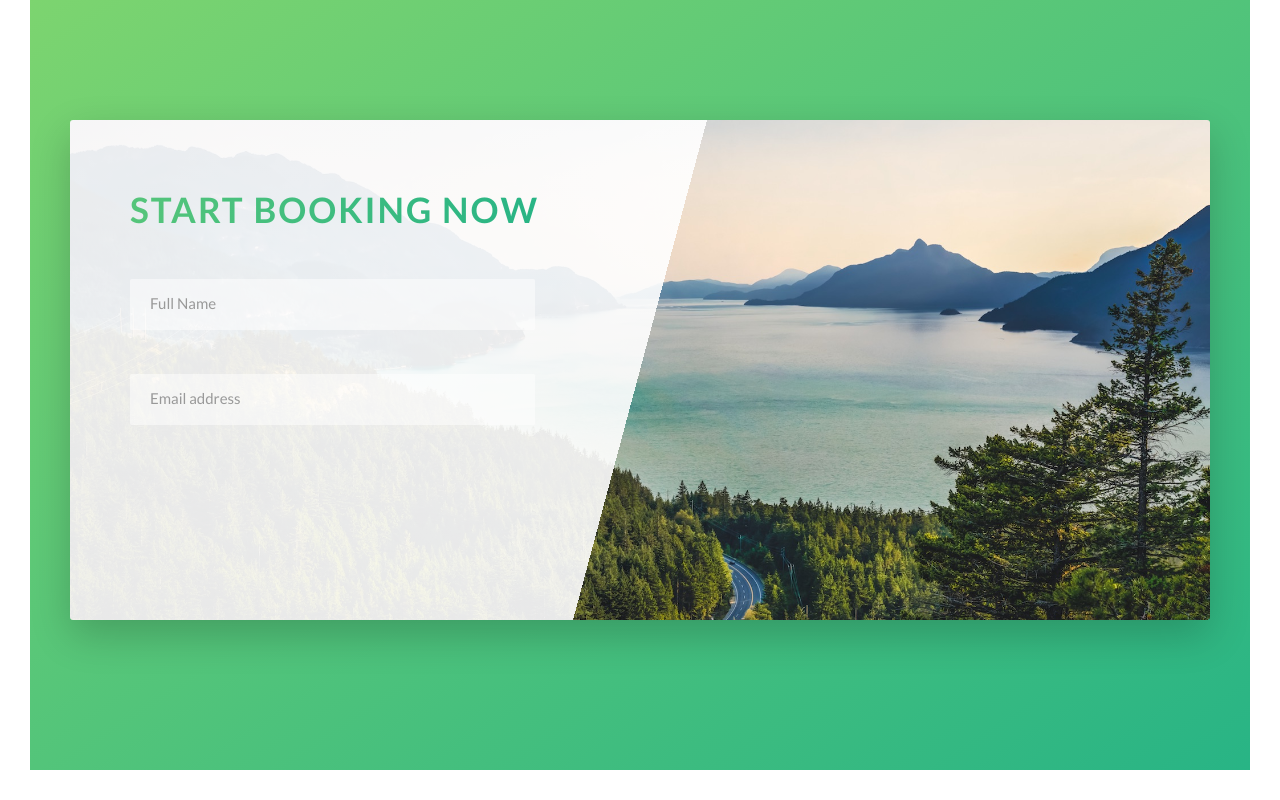
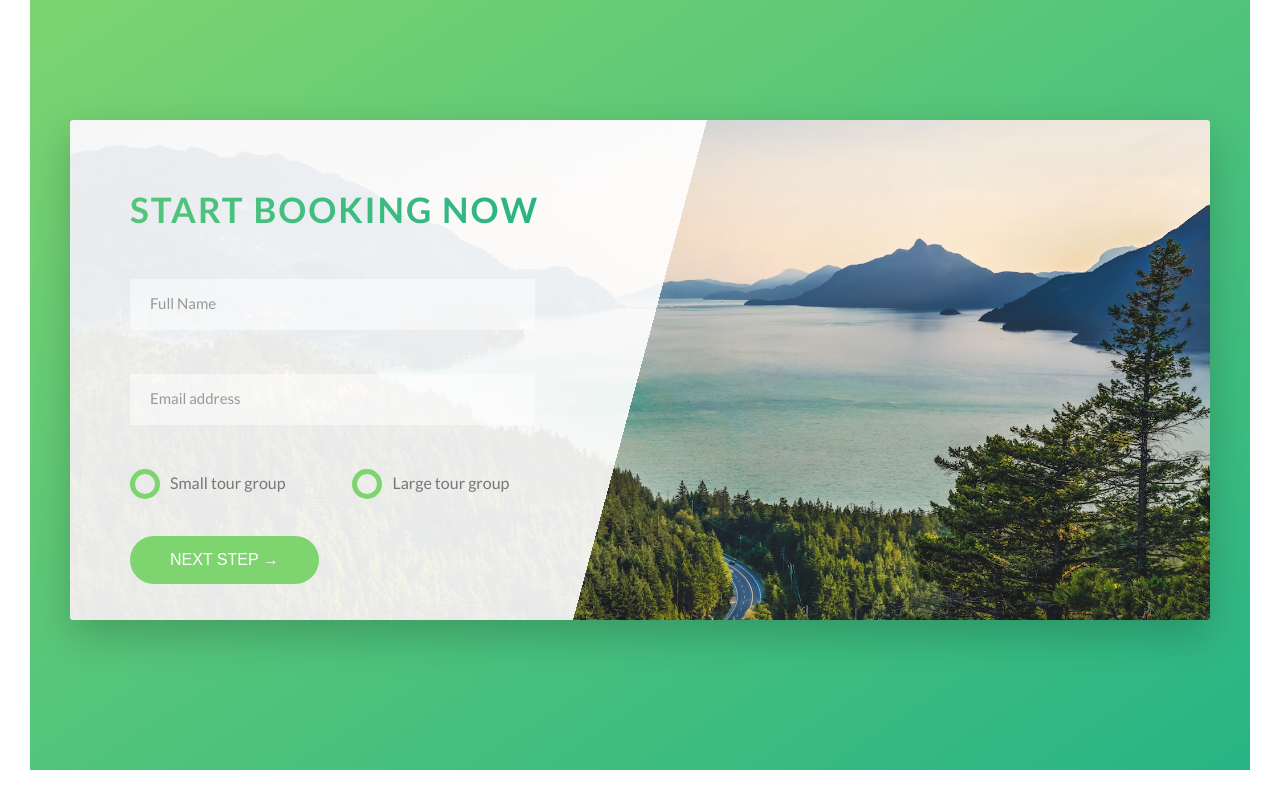
Before and after one commit to acushlakoncept/natour-landing-page, a website: page index.html in a window 1280 px wide. Shown: the part 4543-5343 px from the top of the page. Drawn offline with Linux system fonts and the light colour scheme.

Commit message:
finished styling the booking section of the form

```diff
--- a/index.html
+++ b/index.html
@@ -353,6 +353,38 @@
                   />
                   <label for="email" class="form__label">Email address</label>
                 </div>
+
+                <div class="form__group">
+                  <div class="form__radio-group">
+                    <input
+                      type="radio"
+                      id="small"
+                      name="size"
+                      class="form__radio-input"
+                    />
+                    <label for="small" class="form__radio-label">
+                      <span class="form__radio-button"></span>
+                      Small tour group</label
+                    >
+                  </div>
+
+                  <div class="form__radio-group u-margin-bottom-medium">
+                    <input
+                      type="radio"
+                      id="large"
+                      name="size"
+                      class="form__radio-input"
+                    />
+                    <label for="large" class="form__radio-label">
+                      <span class="form__radio-button"></span>
+                      Large tour group
+                    </label>
+                  </div>
+
+                  <div class="form__group">
+                    <button class="btn btn--green">Next Step &rarr;</button>
+                  </div>
+                </div>
               </form>
             </div>
           </div>
--- a/sass/base/_utilities.scss
+++ b/sass/base/_utilities.scss
@@ -1,23 +1,23 @@
 .u-center-text {
-  text-align: center;
+  text-align: center !important;
 }
 
 .u-margin-bottom-big {
-  margin-bottom: 8rem;
+  margin-bottom: 8rem !important;
 }
 
 .u-margin-bottom-medium {
-  margin-bottom: 4rem;
+  margin-bottom: 4rem !important;
 }
 
 .u-margin-bottom-small {
-  margin-bottom: 1.5rem;
+  margin-bottom: 1.5rem !important;
 }
 
 .u-margin-top-big {
-  margin-bottom: 8rem;
+  margin-bottom: 8rem !important;
 }
 
 .u-margin-top-huge {
-  margin-bottom: 10rem;
+  margin-bottom: 10rem !important;
 }
--- a/sass/components/_btn.scss
+++ b/sass/components/_btn.scss
@@ -1,4 +1,5 @@
 .btn {
+  &,
   &:link,
   &:visited {
     text-transform: uppercase;
@@ -9,6 +10,9 @@
     transition: all 0.2s;
     position: relative;
     font-size: $default-font-size;
+
+    border: none;
+    cursor: pointer;
   }
 
   &:hover {
@@ -21,7 +25,8 @@
     }
   }
 
-  &:active {
+  &:active,
+  &:focus {
     transform: translateY(-1px);
     box-shadow: 0 0.5rem 1rem rgba($color-black, 0.2);
   }
--- a/sass/components/_form.scss
+++ b/sass/components/_form.scss
@@ -14,6 +14,7 @@
     border-bottom: 3px solid transparent;
     width: 90%;
     display: block;
+    transition: all 0.3s;
 
     &:focus {
       outline: none;
@@ -44,4 +45,50 @@
     visibility: hidden;
     transform: translateY(-4rem);
   }
+
+  &__radio-group {
+    width: 49%;
+    display: inline-block;
+  }
+
+  &__radio-input {
+    display: none;
+  }
+
+  &__radio-label {
+    font-size: $default-font-size;
+    cursor: pointer;
+    position: relative;
+    padding-left: 4rem;
+  }
+
+  &__radio-button {
+    height: 3rem;
+    width: 3rem;
+    border: 5px solid $color-primary;
+    border-radius: 50%;
+    display: inline-block;
+    position: absolute;
+    left: 0;
+    top: -0.4rem;
+
+    &::after {
+      content: "";
+      display: block;
+      height: 1.2rem;
+      width: 1.2rem;
+      border-radius: 50%;
+      position: absolute;
+      top: 50%;
+      left: 50%;
+      transform: translate(-50%, -50%);
+      background-color: $color-primary;
+      opacity: 0;
+      transition: all 0.2s;
+    }
+  }
+
+  &__radio-input:checked ~ &__radio-label &__radio-button::after {
+    opacity: 1;
+  }
 }
```
Also changed, not shown: css/style.css.
